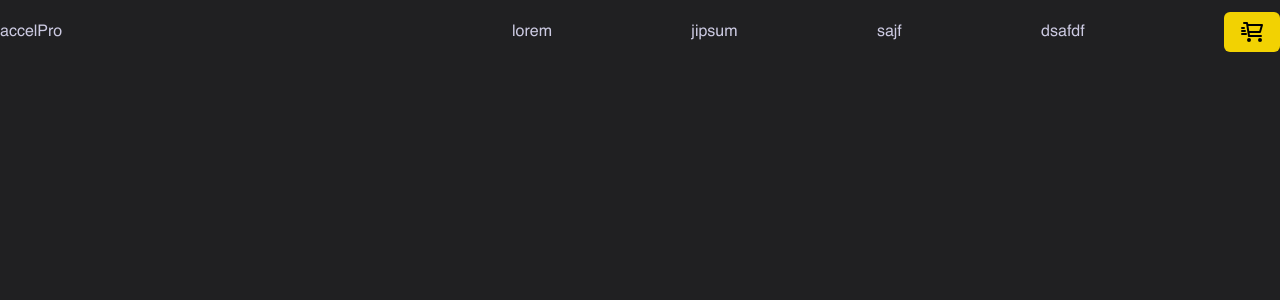
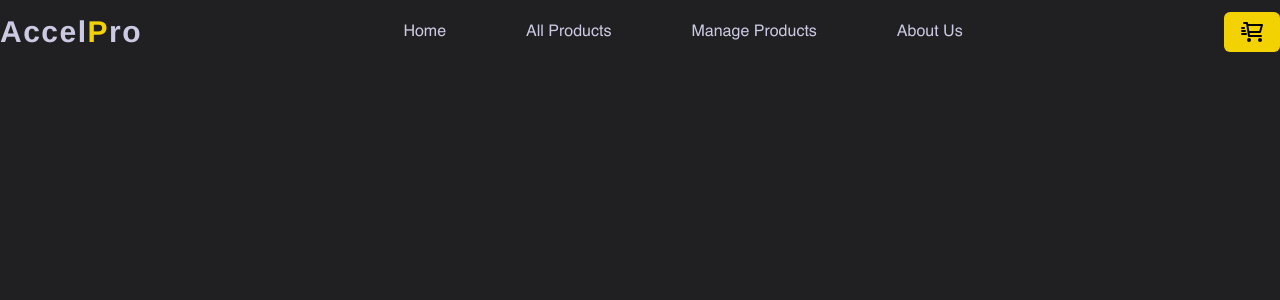
Before and after one commit to coder7475/sports-frontend, a React (Vite) app: page / in a window 1280 px wide. Shown: the top 300 px of the page. Built offline with nearby package versions, Linux system fonts and the light colour scheme.

Commit message:
feat: finsish basic navbar

```diff
--- a/index.html
+++ b/index.html
@@ -4,7 +4,7 @@
     <meta charset="UTF-8" />
     <link rel="icon" type="image/svg+xml" href="/circle.svg" />
     <meta name="viewport" content="width=device-width, initial-scale=1.0" />
-    <title>AccelPro</title>
+    <title>AccelPro | Go For It</title>
   </head>
   <body>
     <div id="root"></div>
--- a/src/components/navbar/Navbar.tsx
+++ b/src/components/navbar/Navbar.tsx
@@ -1,18 +1,31 @@
+// A navbar with logo and necessary menu items (e.g. All Products, Manage Products, Cart, About Us)
 import { Button } from "@/components/ui/button";
 
 const NavBar = () => {
   return (
     <nav className="flex justify-between items-center text-base">
-      <h2>accelPro</h2>
-      <ul className="flex justify-between w-[60%] items-center">
-        <li>lorem</li>
-        <li>jipsum</li>
-        <li>sajf</li>
-        <li>dsafdf</li>
-        <Button>
-          <CartIcon></CartIcon>
-        </Button>
+      <h2 className="text-3xl font-bold tracking-wider">
+        <a href="/">
+          Accel<span className="text-primary">P</span>ro
+        </a>
+      </h2>
+      <ul className="flex justify-center gap-20 items-center text-[16px]">
+        <li className="hover:font-bold">
+          <a href="/">Home</a>
+        </li>
+        <li className="hover:font-bold">
+          <a href="/">All Products</a>
+        </li>
+        <li className="hover:font-bold">
+          <a href="/">Manage Products</a>
+        </li>
+        <li className="hover:font-bold">
+          <a href="/">About Us</a>
+        </li>
       </ul>
+      <Button>
+        <CartIcon />
+      </Button>
     </nav>
   );
 };
```
